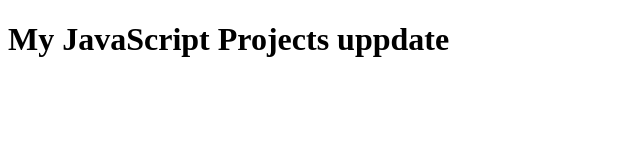
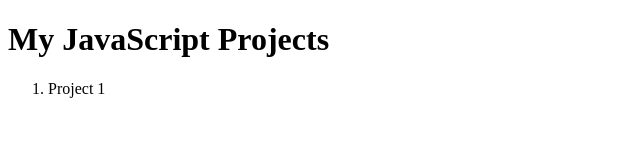
Before and after one commit to Usamamalik6110/JavaScriptProjects, a plain HTML site: page index.html in a window 1280 px wide. Shown: the whole page, without its empty margins (0-640 px from the left). Drawn offline with Linux system fonts and the light colour scheme.

Commit message:
Update index.html
Added a list for Project

```diff
--- a/index.html
+++ b/index.html
@@ -7,6 +7,9 @@
     <title>JavaScript Projects</title>
 </head>
 <body>
-    <h1>My JavaScript Projects uppdate</h1>
+    <h1>My JavaScript Projects </h1>
+    <ol>
+        <li>Project 1</li>
+    </ol>
 </body>
 </html>
```
